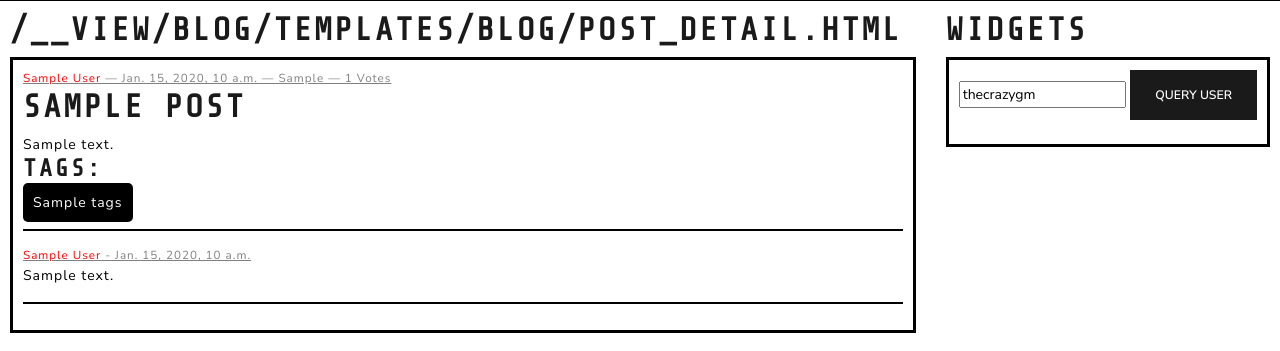
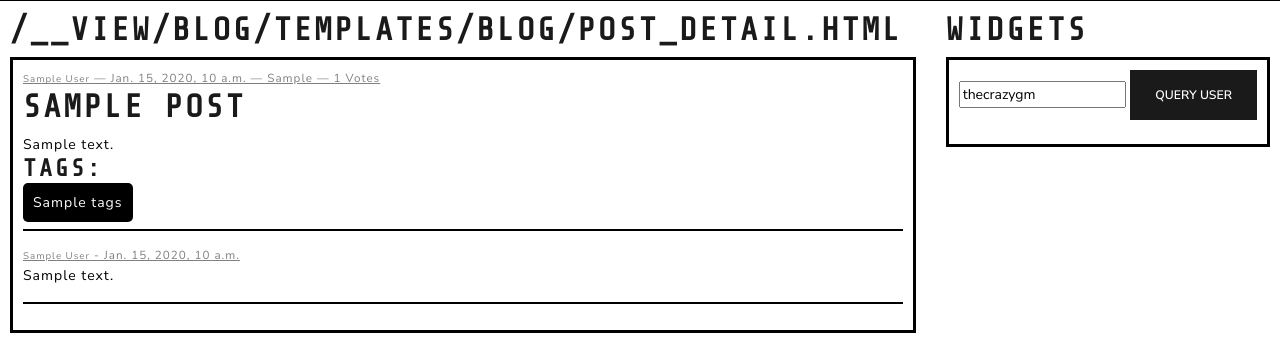
Before and after one commit to TheCrazyGM/hiveview, a Django app: template blog/templates/blog/post_detail.html in a window 1280 px wide. Shown: the part 200-551 px from the top of the page. Run offline with Django 3.2, Linux system fonts and the light colour scheme; the template is opened without the code that fills it: most values are stand-ins (such as "Sample title", 1, 10 or a date in 2020); some web fonts are replaced.

Commit message:
link colour

```diff
--- a/blog/static/css/blog.css
+++ b/blog/static/css/blog.css
@@ -86,7 +86,7 @@ hr {
     color: red;
 }
 
-.date {
+.date, .date a {
     color: grey;
     font-size: smaller;
     text-decoration: underline;
```
